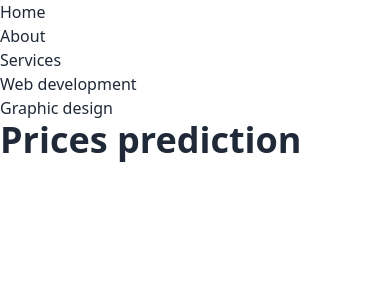
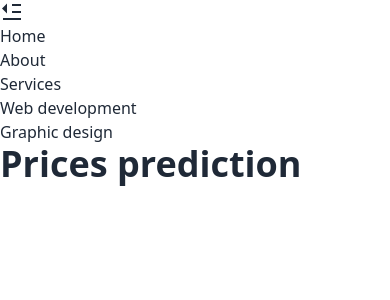
Before and after one commit to Shajibmia96/Milestone-08, a React (Vite) app: page / in a window 390 px wide. Shown: the top 300 px of the page. Built offline with nearby package versions, Linux system fonts and the light colour scheme.

Commit message:
Create Nav Toggle And Navbar Animation

```diff
--- a/package.json
+++ b/package.json
@@ -12,7 +12,8 @@
   "dependencies": {
     "prop-types": "^15.8.1",
     "react": "^18.2.0",
-    "react-dom": "^18.2.0"
+    "react-dom": "^18.2.0",
+    "react-icons": "^5.0.1"
   },
   "devDependencies": {
     "@types/react": "^18.2.56",
--- a/src/Component/DeisyUI/DeisyUI.jsx
+++ b/src/Component/DeisyUI/DeisyUI.jsx
@@ -1,6 +1,10 @@
+import { useState } from "react";
 import Link from "../Link/Link";
+import { RiMenuFoldFill  } from "react-icons/ri";
+import { IoMdCloseCircleOutline } from "react-icons/io";
+const DeisyUI = () => {
 
-const DeisyUI = () => {
+      const [open , setOpen]  = useState(false)
 
     const routes = [{ id: 1, path: '/', name: 'Home' },
                     { id: 2, path: '/about', name: 'About' },
@@ -12,6 +16,16 @@ const DeisyUI = () => {
     return (
         <div>
               <nav>
+                  <div onClick={() => setOpen(!open) } className="text-2xl md:hidden">
+
+                    {
+                        open === true ?
+                        <IoMdCloseCircleOutline ></IoMdCloseCircleOutline> :
+                        <RiMenuFoldFill ></RiMenuFoldFill>
+                    }
+
+
+                  </div>
                 <ul className="md:flex">
                      {
                         routes.map(route => <Link key={route.id} route={route}></Link>)
--- a/src/Component/Link/Link.jsx
+++ b/src/Component/Link/Link.jsx
@@ -5,7 +5,7 @@ const Link = ({route}) => {
     );
 };
 
-Link.propTypes={
-    route:PropTypes.array
+Link.propTypes = {
+    route : PropTypes.object
 }
 export default Link;
```
Also changed, not shown: 1 other file (tests, documents, lock files or other folders).
